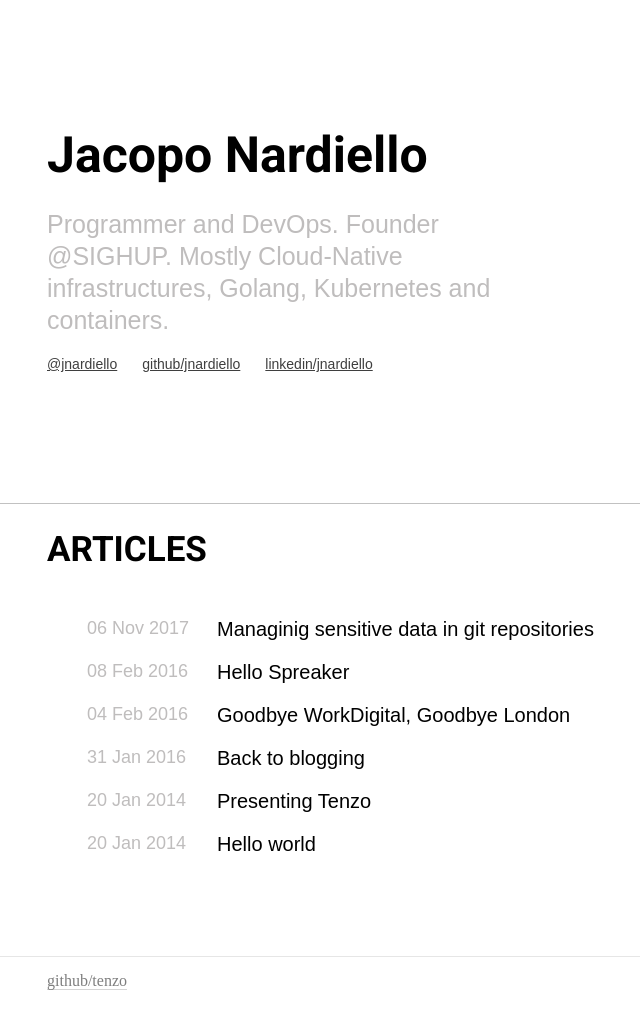
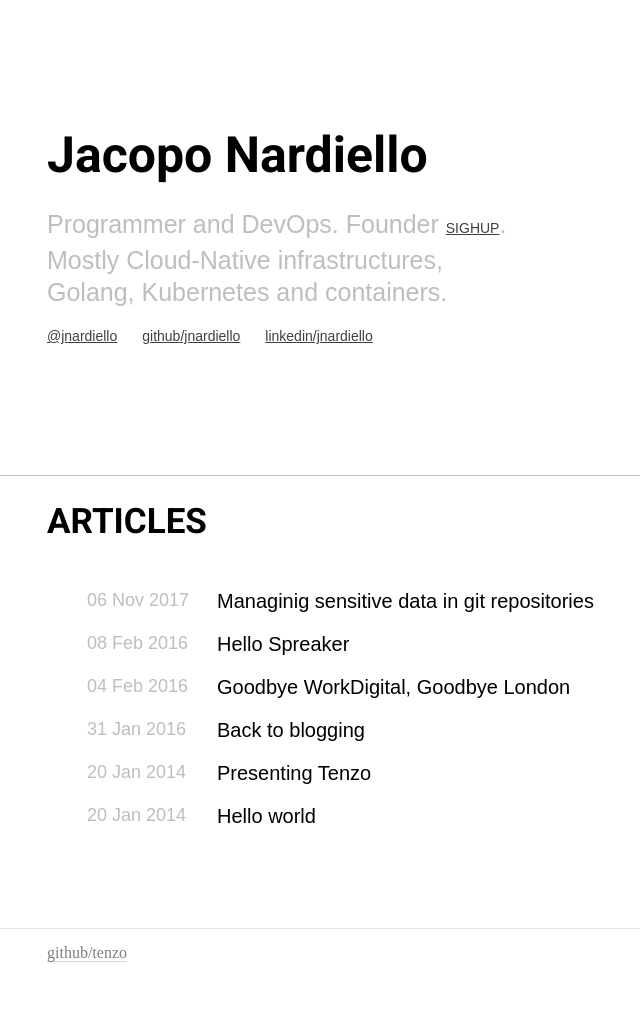
Before and after one commit to jnardiello/jnardiello.github.io, a Jekyll site: the page built from index.html, in a window 1280 px wide. Shown: the whole page, without its empty margins (81-721 px from the left). Built offline with Jekyll 4.4.1, drawn with Linux system fonts in a browser that asks for light colours; some web fonts are replaced; after the commit the page ends 989 px from its top, so only the background shows below that; part of the change alters nothing that is shown.

```diff
--- a/_config.yml
+++ b/_config.yml
@@ -3,7 +3,7 @@ url: http://jnardiello.github.io
 
 author:
     name: Jacopo Nardiello
-    description: Programmer and DevOps. Founder @SIGHUP. Mostly Cloud-Native infrastructures, Golang, Kubernetes and containers.
+    description: Programmer and DevOps. Founder <a href="#">SIGHUP</a>. Mostly Cloud-Native infrastructures, Golang, Kubernetes and containers.
     twitter: jnardiello
     github: jnardiello
     linkedin: jnardiello
```
